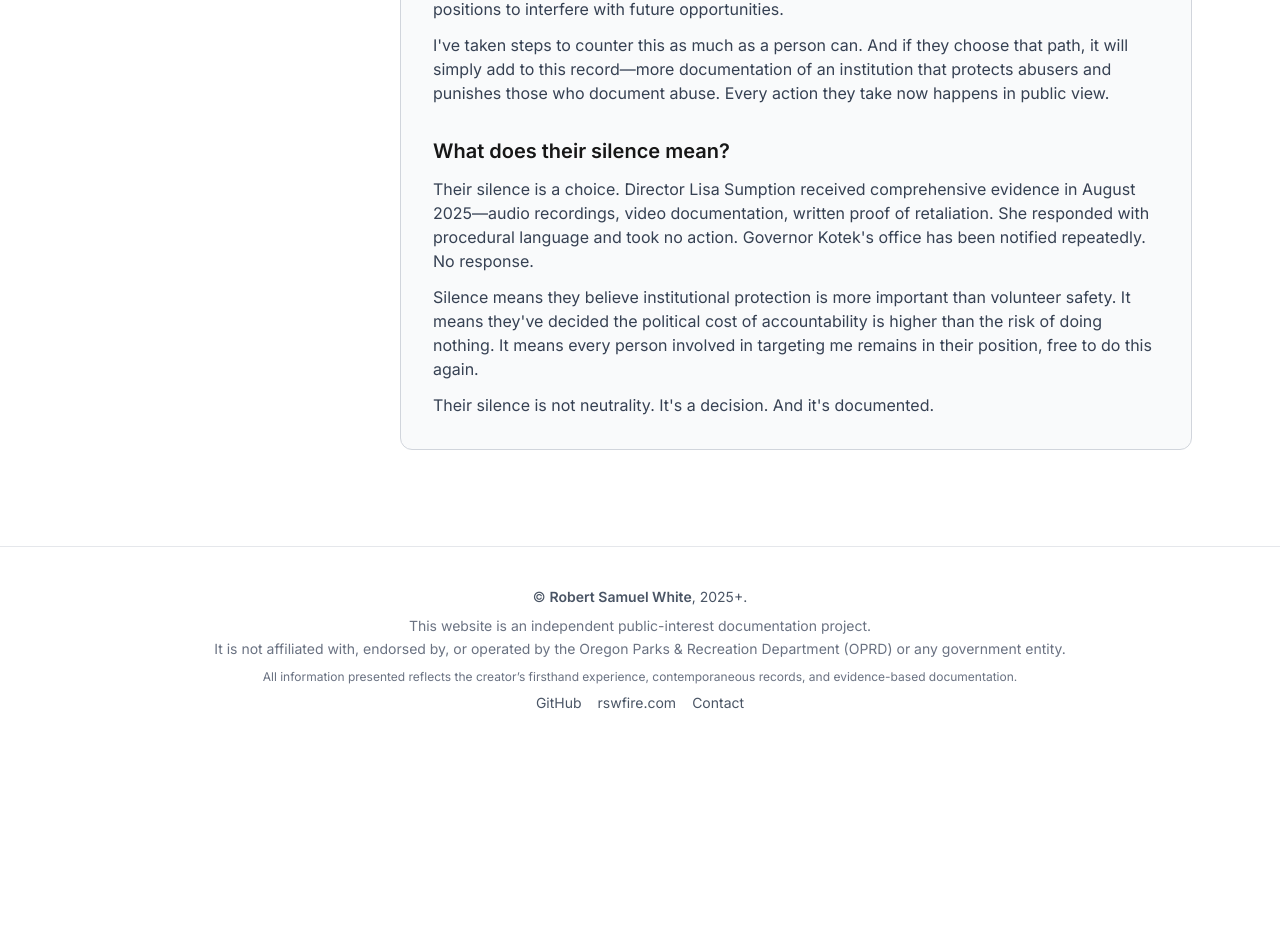
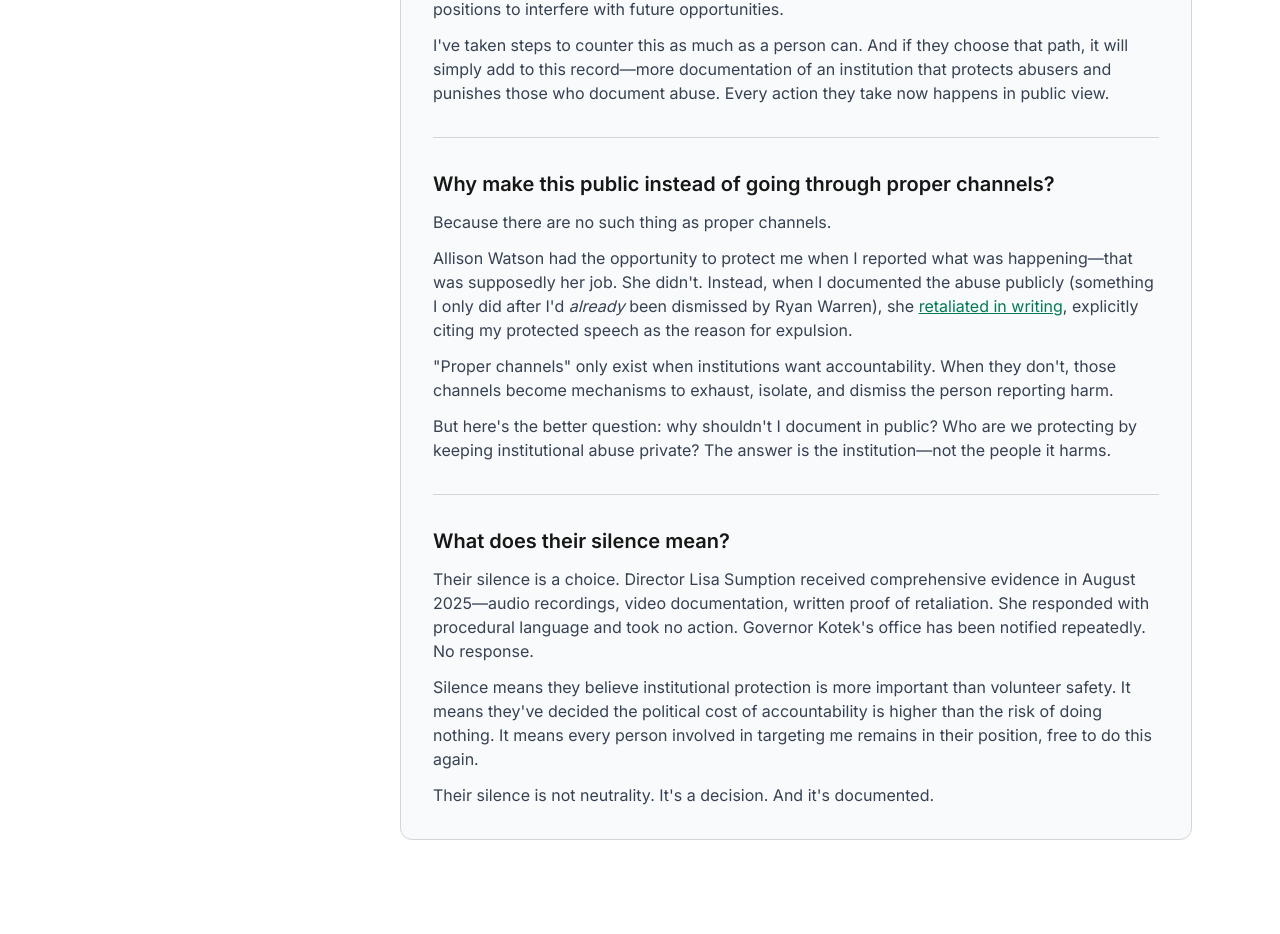
Before and after one commit to rswfire/rswfire.oprd, a Next.js app: page /faq in a window 1280 px wide. Shown: the part 1920-2854 px from the top of the page. Before the commit the page ends 2673 px from the top, so only its background shows below. Built offline with nearby package versions, Linux system fonts and the light colour scheme.

Commit message:
Updated Faq.tsx

```diff
--- a/app/(archive)/faq/page.tsx
+++ b/app/(archive)/faq/page.tsx
@@ -118,7 +118,28 @@ export default function FAQPage() {
                     </p>
                 </div>
 
+                <hr className="border-t border-gray-300" />
+
                 {/* Question 8 */}
+                <div>
+                    <h2 className="text-xl font-semibold mb-3">
+                        Why make this public instead of going through proper channels?
+                    </h2>
+                    <p className="text-gray-700 mb-3">
+                        Because there are no such thing as proper channels.</p>
+                    <p className="text-gray-700 mb-3">Allison Watson had the opportunity to protect me when I reported what was happening—that was supposedly her job. She didn't. Instead, when I documented the abuse publicly (something I only did after I'd <em>already</em> been dismissed by Ryan Warren), she <Link href="/expulsion" className="text-emerald-700 underline hover:text-emerald-600">retaliated in writing</Link>, explicitly citing my protected speech as the reason for expulsion.
+                    </p>
+                    <p className="text-gray-700 mb-3">
+                        "Proper channels" only exist when institutions want accountability. When they don't, those channels become mechanisms to exhaust, isolate, and dismiss the person reporting harm.
+                    </p>
+                    <p className="text-gray-700">
+                        But here's the better question: why shouldn't I document in public? Who are we protecting by keeping institutional abuse private? The answer is the institution—not the people it harms.
+                    </p>
+                </div>
+
+                <hr className="border-t border-gray-300" />
+
+                {/* Question 9 */}
                 <div>
                     <h2 className="text-xl font-semibold mb-3">
                         What does their silence mean?
```
